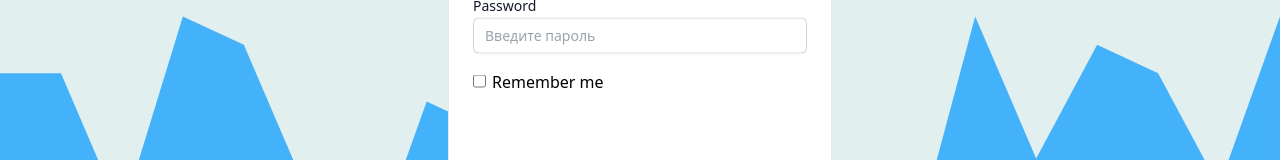
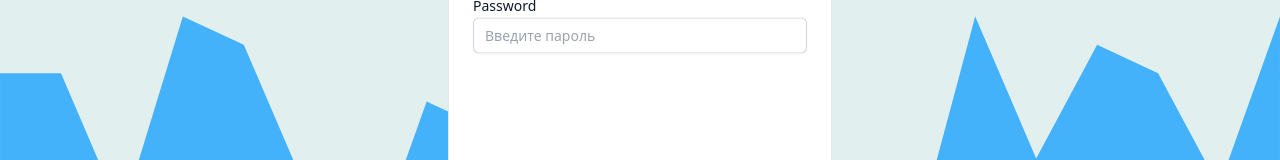
Before and after one commit to Shaihali/exchange_rates, a React (Create React App) app: page /registration in a window 1280 px wide. Shown: the part 528-688 px from the top of the page. Built offline with nearby package versions, Linux system fonts and the light colour scheme.

Commit message:
feat: add user control form login

```diff
--- a/src/development/components/forms/event-handlers/event-hendlers-form.js
+++ b/src/development/components/forms/event-handlers/event-hendlers-form.js
@@ -11,6 +11,7 @@ export function useEventHendlersForm() {
   const [userName, setUserName] = useState('');
   const [userPassword, setUserPassword] = useState('');
   const [userEmail, setUserEmail] = useState('');
+  const [wrongEntry, setWrongEntry] = useState('');
   const dispatch = useDispatch();
   const navigate = useNavigate();
   const signUp = useRef(null);
@@ -41,6 +42,8 @@ export function useEventHendlersForm() {
       navigate(`/users/${idUser + 1}`);
       const symbols = await getSymbols();
       dispatch(symbolsAction(symbols.symbols))
+    } else {
+      setWrongEntry('wrong login or password')
     }
   };
   const handleClickSigup = (event) => {
@@ -74,6 +77,7 @@ export function useEventHendlersForm() {
     userEmail,
     signUp,
     signIn,
+    wrongEntry,
     handleRegister,
     handleNameField,
     handlePasswordField,
--- a/src/development/components/forms/form-registration/form-registration.jsx
+++ b/src/development/components/forms/form-registration/form-registration.jsx
@@ -29,10 +29,6 @@ export function FormRegistration() {
             <label htmlFor="password" className={form.label}>Password</label>
             <input type="password" id="password" placeholder="Введите пароль" className={form.input} onChange={(event) => handlePasswordField(event)}></input>
           </div>
-          <div className={form.form_item}>
-            <input type="checkbox" id="exampleCheck1" className={form.input_checkbox}></input>
-            <label htmlFor="exampleCheck1" className={form.label_checkbox}>Remember me</label>
-          </div>
           <button className={form.button} onClick={(event) => handleRegister(event, userName, userEmail, userPassword)}>Create Account</button>
         </>
   );
--- a/src/development/components/forms/form-signIn/form-signIn.jsx
+++ b/src/development/components/forms/form-signIn/form-signIn.jsx
@@ -5,6 +5,7 @@ export function FormSignIn () {
   const {
     userName,
     userPassword,
+    wrongEntry,
     handleNameField,
     handlePasswordField,
     handleLogin,
@@ -22,6 +23,7 @@ export function FormSignIn () {
           <label htmlFor="password" className={form.label}>Password</label>
           <input type="password" id="password" placeholder="Введите пароль" className={form.input} onChange={(event) => handlePasswordField(event)}></input>
       </div>
+      <div className={form.announcement}>{wrongEntry}</div>
       <button className={form.button} onClick={(event) => handleLogin(event, userName, userPassword)}>Sign in</button>
     </>
   );
--- a/src/development/components/forms/form.module.css
+++ b/src/development/components/forms/form.module.css
@@ -27,10 +27,6 @@
   leading-6
  text-gray-900
 }
-.label_checkbox {
-  @apply
-  font-medium
-}
 .input {
   @apply
   block
@@ -51,9 +47,7 @@
   sm:leading-6
   outline-none
 }
-.input_checkbox {
-  margin-right: 6px;
-}
+
 .button {
   @apply
   flex w-full
@@ -74,3 +68,7 @@
   focus-visible:outline-indigo-600
   mt-auto
 }
+
+.announcement {
+  color: red;
+}
```
Also changed, not shown: 1 other file (tests, documents, lock files or other folders).
